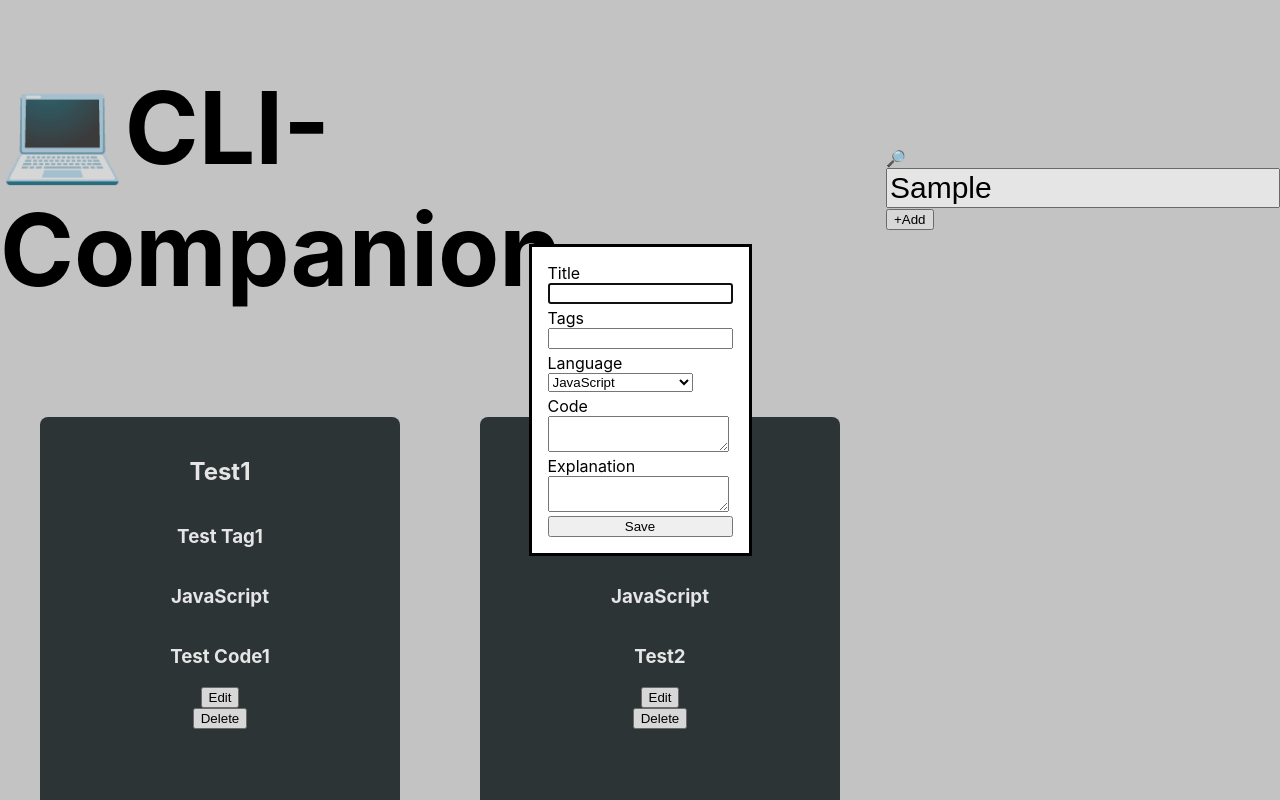
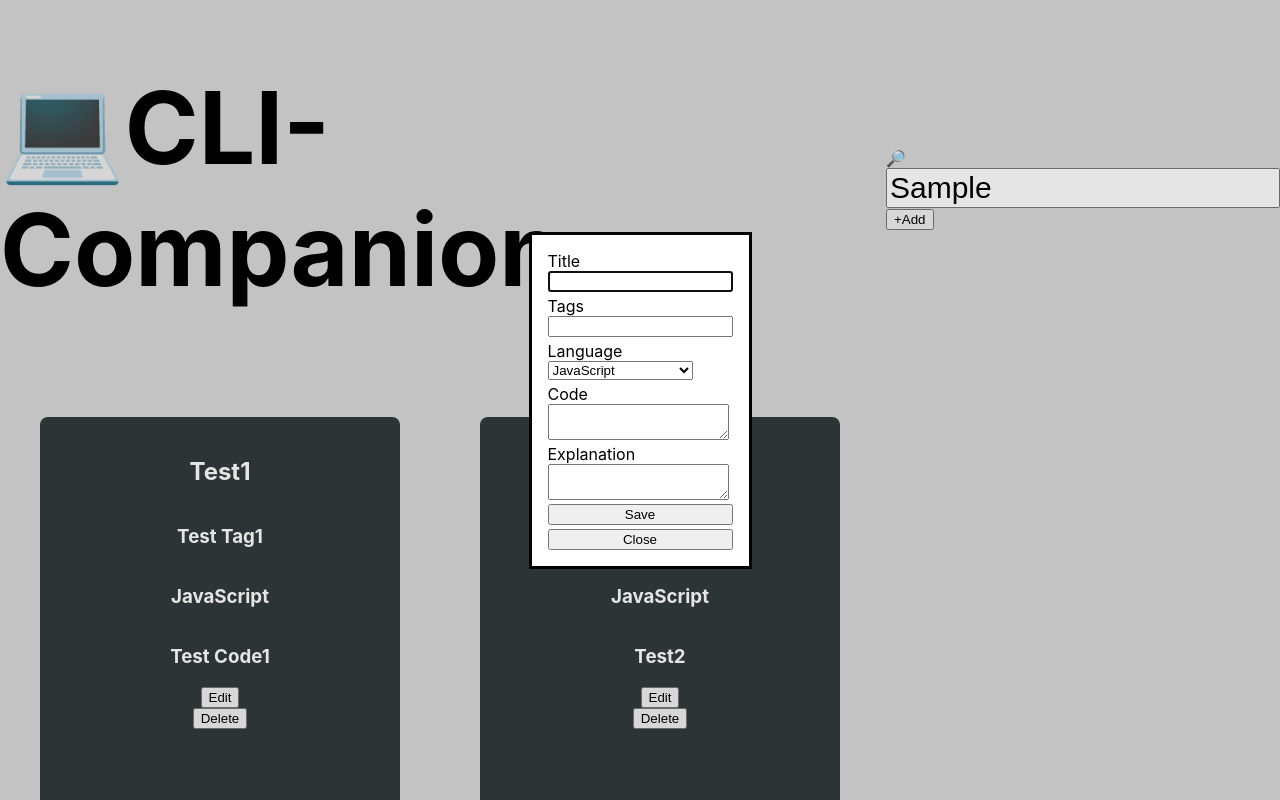
Before and after one commit to JamesHawk585/cli-companion, a React (Create React App) app: page / in a window 1280 px wide. Both pictures are taken after typing "Sample" into the empty fields and a click on the button "+Add". Shown: the top 800 px of the page. Built offline with nearby package versions, Linux system fonts and the light colour scheme; data requests are answered from the project's data file.

Commit message:
prevents default form submission wen the close button is clicked in SnippetForm.jsx

```diff
--- a/server/db.json
+++ b/server/db.json
@@ -10,7 +10,7 @@
     },
     {
       "title": "Test2",
-      "tags": "Resr2",
+      "tags": "Test2",
       "languageSelect": "JavaScript",
       "code": "Test2",
       "explanation": "Test2",
--- a/src/SnippetForm/SnippetForm.jsx
+++ b/src/SnippetForm/SnippetForm.jsx
@@ -24,6 +24,12 @@ const SnippetForm = ({ dialogRef, onSnippetFormSubmitted }) => {
         .then(responseSnippetObject => onSnippetFormSubmitted(responseSnippetObject))
         formRef.current.reset()
 };
+
+const closeModal = (e) => {
+  e.preventDefault();
+  formRef.current.reset();
+  dialogRef.current.close();
+}
 
 //   The response body of a post request is the newly added object as it appears in the db, with id.
 
@@ -57,6 +63,7 @@ const SnippetForm = ({ dialogRef, onSnippetFormSubmitted }) => {
           <textarea name="explanation"></textarea>
         </label>
         <button>Save</button>
+        <button onClick={(e) => closeModal(e)}>Close</button>
       </form>
     </dialog>
   );
```
